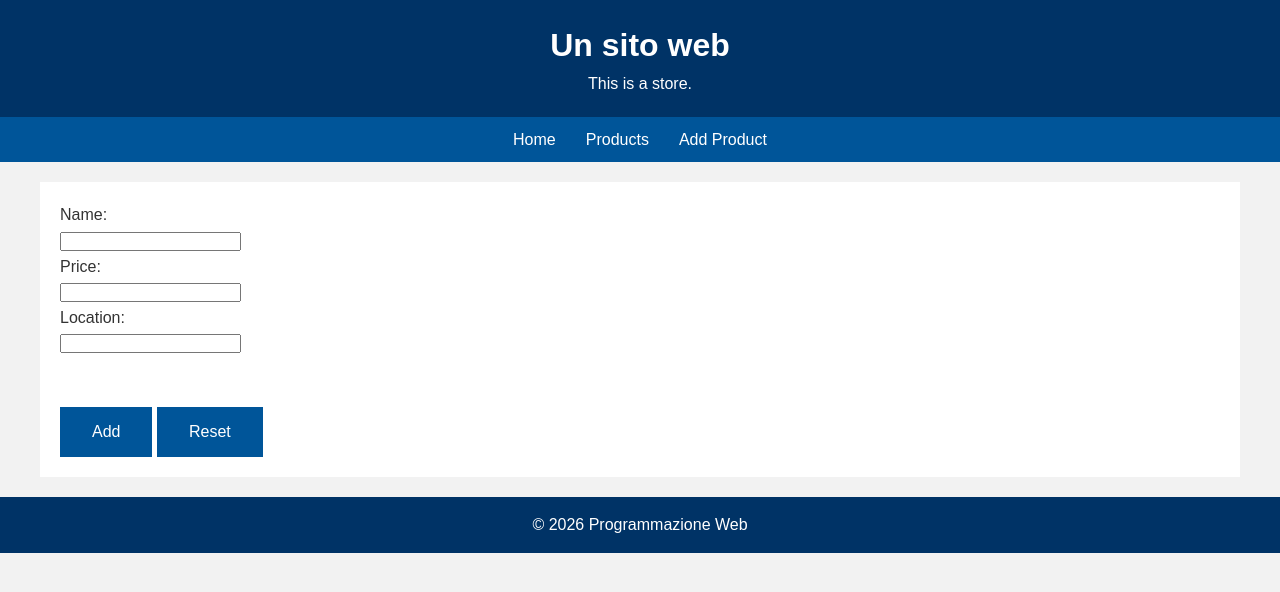
After one commit to TMBSkele/g.milia, a FastAPI app: template templates/product_form.html in a window 1280 px wide. The commit adds this page. Shown: the top 592 px of the page. Run offline with FastAPI, Linux system fonts and the light colour scheme; the template is opened without the code that fills it, so the values that code supplies are empty.

Commit message:
add stuff

```diff
--- a/main.py
+++ b/main.py
@@ -2,6 +2,8 @@ from fastapi import FastAPI, Request
 from fastapi.responses import HTMLResponse
 from fastapi.templating import Jinja2Templates
 from fastapi.staticfiles import StaticFiles
+from typing import Annotated
+from pydantic import Field
 
 app = FastAPI()
 app.mount("/static", StaticFiles(directory="static"), name="static")
@@ -25,10 +27,29 @@ def home(request: Request):
         context={"text": "Welcome to the store"}
     )
 
-@app.get("/", response_class=HTMLResponse)
+@app.get("/products", response_class=HTMLResponse)
 def products(request: Request):
     return templates.TemplateResponse(
         request=request,
         name="products.html",
         context={"product_list": product_list}
     )
+
+@app.get("/product_form", response_class=HTMLResponse)
+def product_form(
+        request: Request,
+):
+    return templates.TemplateResponse(
+        request=request,
+        name="product_form.html"
+    )
+
+@app.get("/insert_product", response_class=HTMLResponse)
+def insert_product(
+        name: Annotated[str, Field(min_length=3, max_length=30)],
+        price: Annotated[float, Field(gt=0)],
+        location: Annotated[str, Field(min_length=2, max_length=30)],
+):
+        product = {"name": name, "price": price, "location": location}
+        product_list.append(product)
+        return "Product added successfully"
--- a/templates/base.html
+++ b/templates/base.html
@@ -14,6 +14,7 @@
    <nav>
     <a href="/">Home</a>
     <a href="{{ url_for('products') }}">Products</a>
+    <a href="{{ url_for('product_form') }}">Add Product</a>
    </nav>
 
    <div class="container">
--- /dev/null
+++ b/templates/product_form.html
@@ -0,0 +1,26 @@
+{% extends "base.html" %}
+
+{% block content %}
+
+<form action="{{ url_for('insert_product') }}">
+
+    <label for="name">Name:</label><br>
+    <input type="text" id="name" name="name" required><br>
+
+    <label for="price">Price:</label><br>
+    <input type="number" min="0" id="price" name="price" required><br>
+
+    <label for="location">Location:</label><br>
+    <input type="text" id="location" name="location" required><br>
+
+    <br><br>
+
+    <input type="submit" value="Add">
+    <input type="submit" value="Reset">
+
+
+
+</form>
+
+
+{% endblock %}
```
